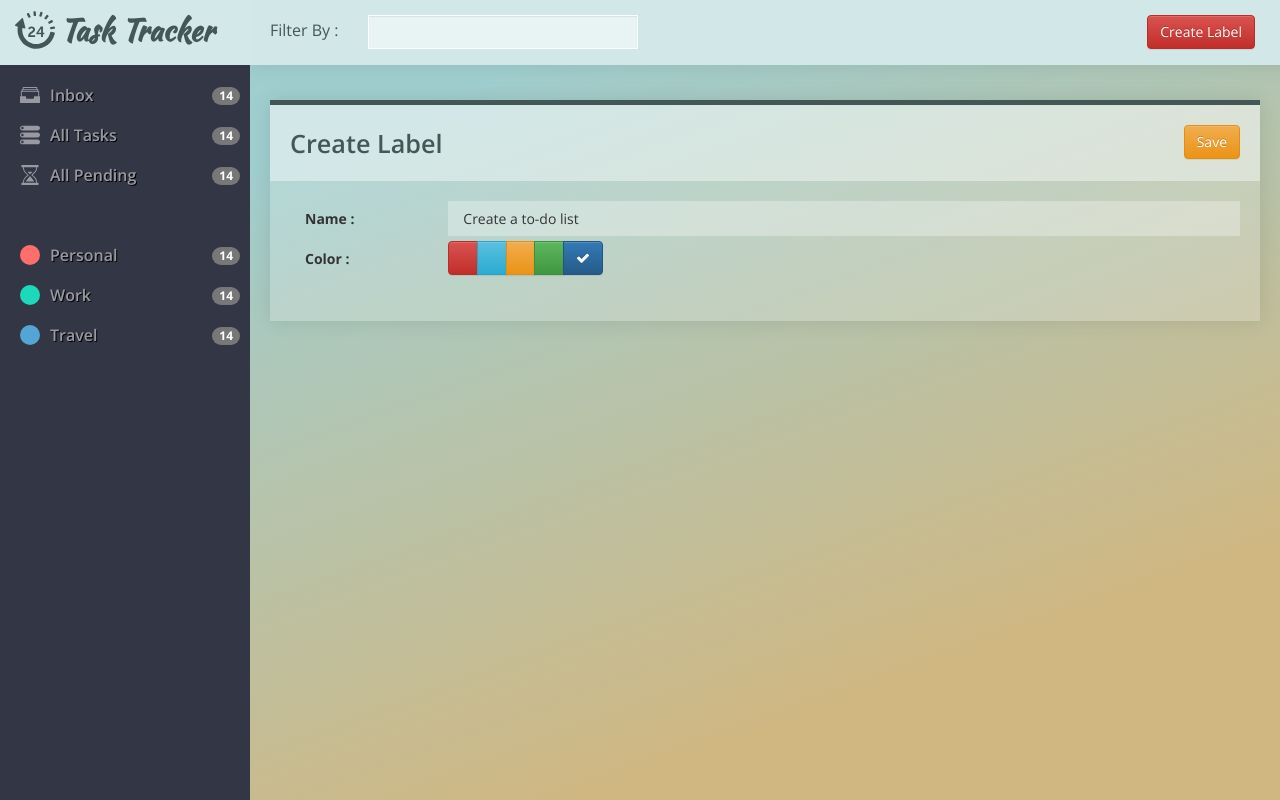
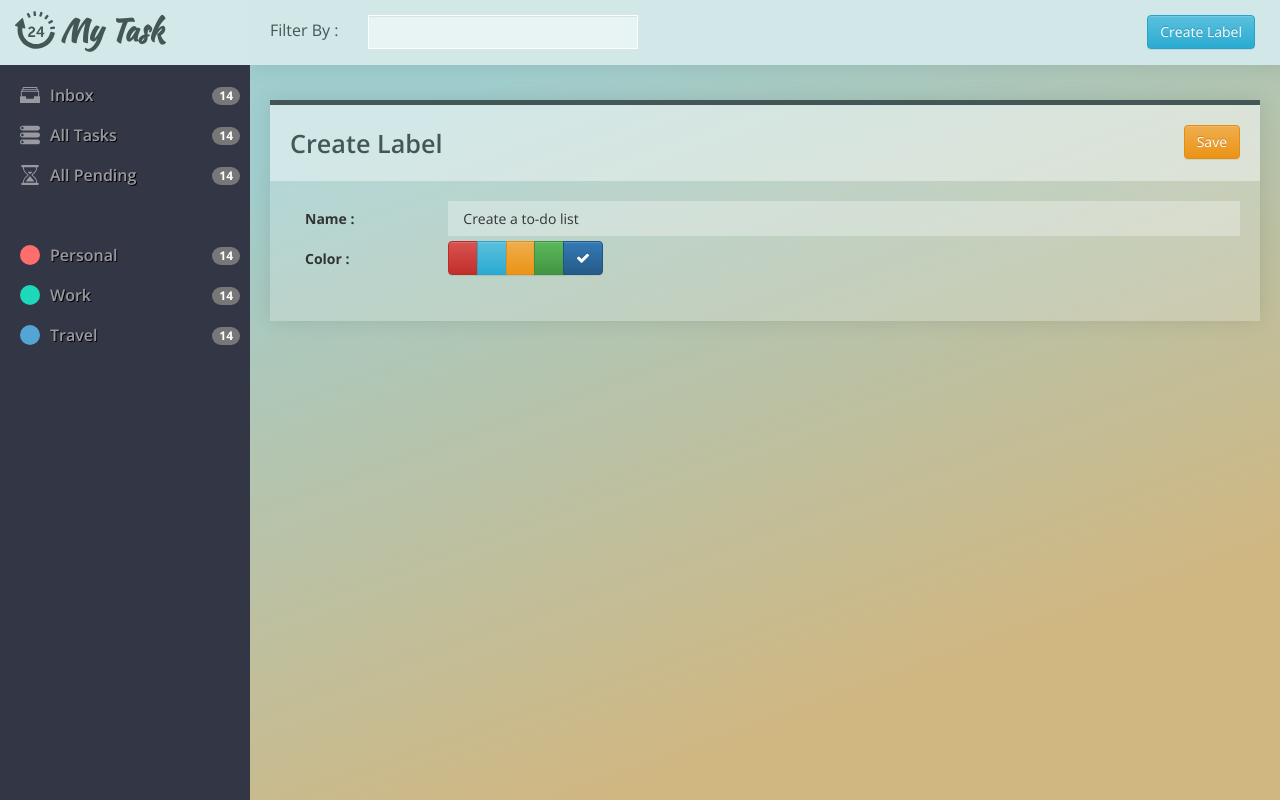
Before and after one commit to bimalgithub/My-Task-Manager, a plain HTML site: page createLabel.html in a window 1280 px wide. Drawn offline with nearby package versions, Linux system fonts and the light colour scheme.

Commit message:
#on-master -> changed the logo title

```diff
--- a/createLabel.html
+++ b/createLabel.html
@@ -15,7 +15,7 @@
 <div id="wrapper">
     <div id="sidebar-wrapper">
         <ul class="sidebar-nav ">
-            <li class="sidebar-brand"><a href="#">Task Tracker</a></li>
+            <li class="sidebar-brand"><a href="#">My Task</a></li>
             <li><a href="#" class="inbox_icon">Inbox</a><div class="todo-badge">14</div></li>
             <li><a href="#"  class="all_icon">All Tasks</a><div class="todo-badge">14</div></li>
             <li><a href="#"  class="pending_icon">All Pending</a><div class="todo-badge">14</div></li>
@@ -34,7 +34,7 @@
                         <div class="row height-65">
                             <label class="col-sm-1 filter-text">Filter By :</label>
                             <div class="col-sm-2 filter-input"><input type="text" class="form-control" /></div>
-                            <button type="button" class="btn btn-danger pull-right btn-task-category" onclick="javascript:window.open('createLabel.html','_self')">Create Label</button>
+                            <button type="button" class="btn btn-info pull-right btn-task-category" onclick="javascript:window.open('createLabel.html','_self')">Create Label</button>
                         </div>
                     </form>
                 </div>
```
Also changed, not shown: createTask.html (+2 -2 lines).
